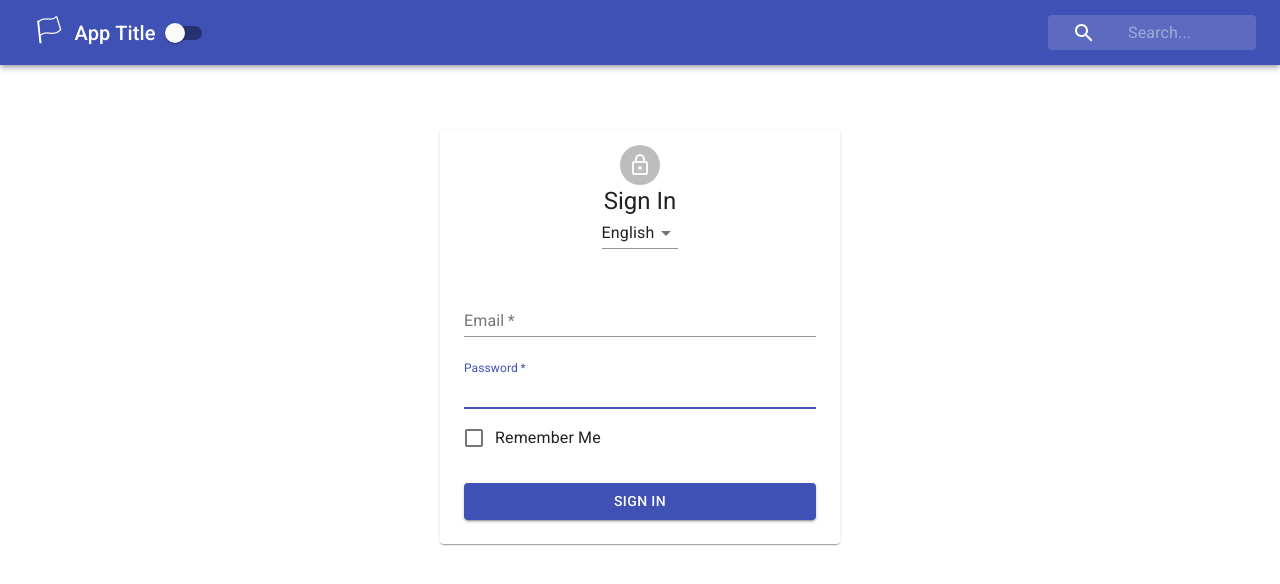
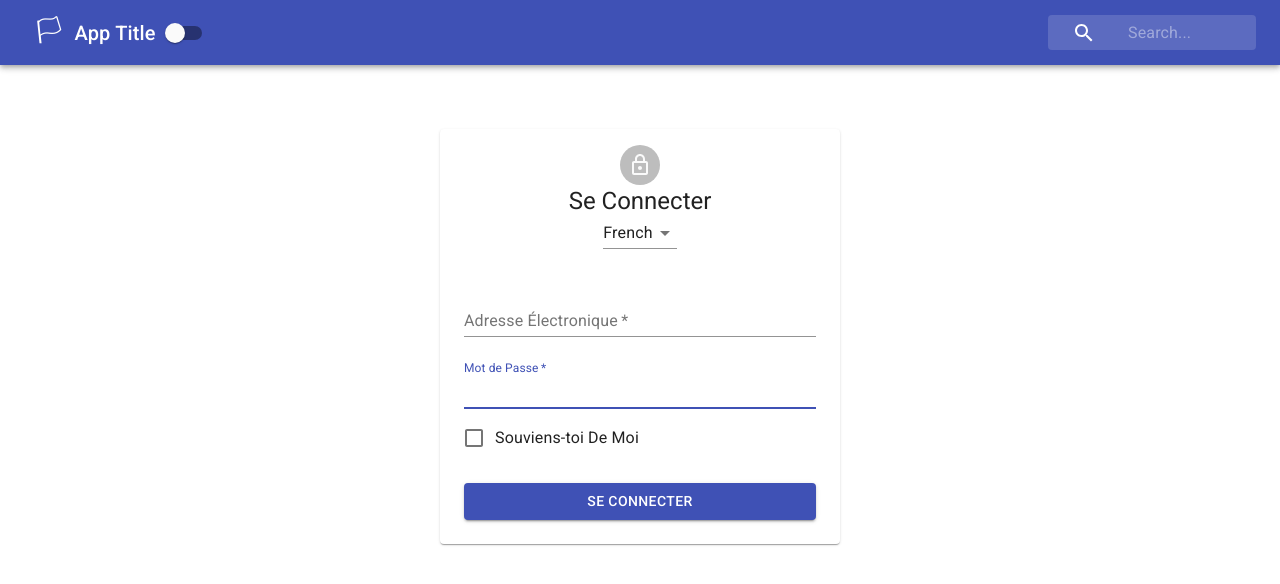
Before and after one commit to nawanit123/reactContextForm, a React (Create React App) app: page / in a window 1280 px wide. Shown: the top 584 px of the page. Built offline with nearby package versions, Linux system fonts and the light colour scheme.

Commit message:
Added Language Context

```diff
--- a/src/App.js
+++ b/src/App.js
@@ -1,5 +1,6 @@
 import React, { Component } from 'react';
 import { ThemeProvider } from './contexts/ThemeContext';
+import { LanguageProvider } from './contexts/LanguageContext';
 import PageContent from './PageContent';
 import Navbar from './Navbar';
 import Form from './Form';
@@ -8,10 +9,12 @@
   render() {
     return (
       <ThemeProvider>
-        <PageContent>
-          <Navbar />
-          <Form />
-        </PageContent>
+        <LanguageProvider>
+          <PageContent>
+            <Navbar />
+            <Form />
+          </PageContent>
+        </LanguageProvider>
       </ThemeProvider>
     );
   }
--- a/src/Form.js
+++ b/src/Form.js
@@ -14,33 +14,58 @@
 import { LockOutlined as LockOutlinedIcon } from '@material-ui/icons';
 import { withStyles } from '@material-ui/core/styles';
 import styles from './styles/formStyles';
+import { LanguageContext } from './contexts/LanguageContext';
+
+const words = {
+  english: {
+    signIn: 'Sign In',
+    email: 'Email Address',
+    password: 'Password',
+    remember: 'Remember Me',
+  },
+  french: {
+    signIn: 'Se Connecter',
+    email: 'Adresse Électronique',
+    password: 'Mot de Passe',
+    remember: 'Souviens-toi De Moi',
+  },
+  spanish: {
+    signIn: 'Registrarse',
+    email: 'Correo Electrónico',
+    password: 'Contraseña',
+    remember: 'Recuérdame',
+  },
+};
 
 class Form extends Component {
+  static contextType = LanguageContext;
   render() {
+    const { language, setLang } = this.context;
     const { classes } = this.props;
+    const { signIn, email, password, remember } = words[language];
     return (
       <main className={classes.main}>
         <Paper className={classes.paper}>
           <Avatar className={classes.Avatar}>
             <LockOutlinedIcon />
           </Avatar>
-          <Typography variant="h5">Sign In</Typography>
-          <Select value="english">
+          <Typography variant="h5">{signIn}</Typography>
+          <Select value={language} onChange={setLang}>
             <MenuItem value="english">English</MenuItem>
             <MenuItem value="french">French</MenuItem>
             <MenuItem value="spanish">Spanish</MenuItem>
           </Select>
           <form className={classes.form}>
             <FormControl margin="normal" required fullWidth>
-              <InputLabel htmlFor="email">Email</InputLabel>
+              <InputLabel htmlFor="email">{email}</InputLabel>
               <Input id="email" name="email" autoFocus />
             </FormControl>
             <FormControl margin="normal" required fullWidth>
-              <InputLabel htmlFor="password">Password</InputLabel>
+              <InputLabel htmlFor="password">{password}</InputLabel>
               <Input id="password" name="password" autoFocus />
             </FormControl>
             <FormControlLabel
-              label="Remember Me"
+              label={remember}
               control={
                 <Checkbox
                   // value=""
@@ -57,7 +82,7 @@
               fullWidth
               className={classes.submit}
             >
-              Sign In
+              {signIn}
             </Button>
           </form>
         </Paper>
--- a/src/contexts/LanguageContext.js
+++ b/src/contexts/LanguageContext.js
@@ -0,0 +1,19 @@
+import React, { Component, createContext } from 'react';
+
+export const LanguageContext = createContext();
+
+export class LanguageProvider extends Component {
+  state = { language: 'french' };
+  changeLanguage = (e) => {
+    this.setState({ language: e.target.value });
+  };
+  render() {
+    return (
+      <LanguageContext.Provider
+        value={{ ...this.state, setLang: this.changeLanguage }}
+      >
+        {this.props.children}
+      </LanguageContext.Provider>
+    );
+  }
+}
```
